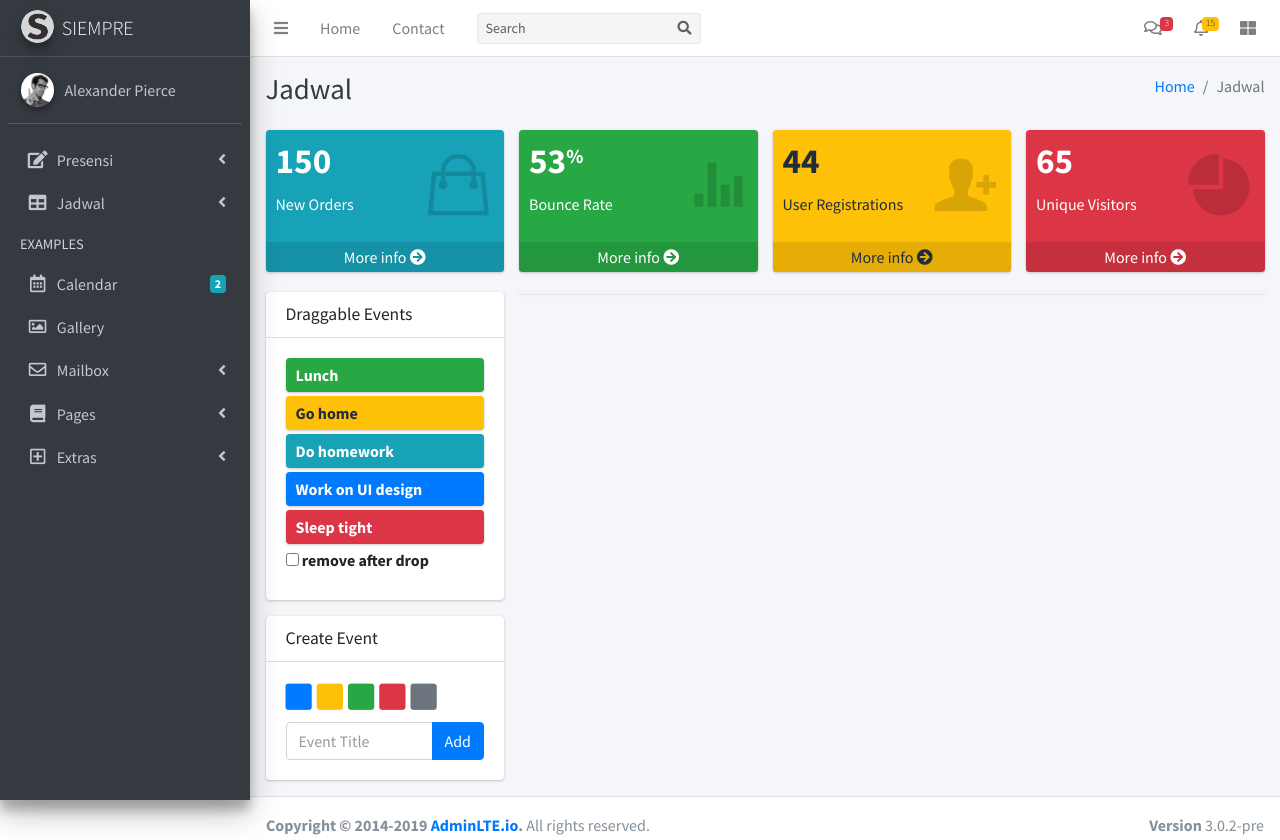
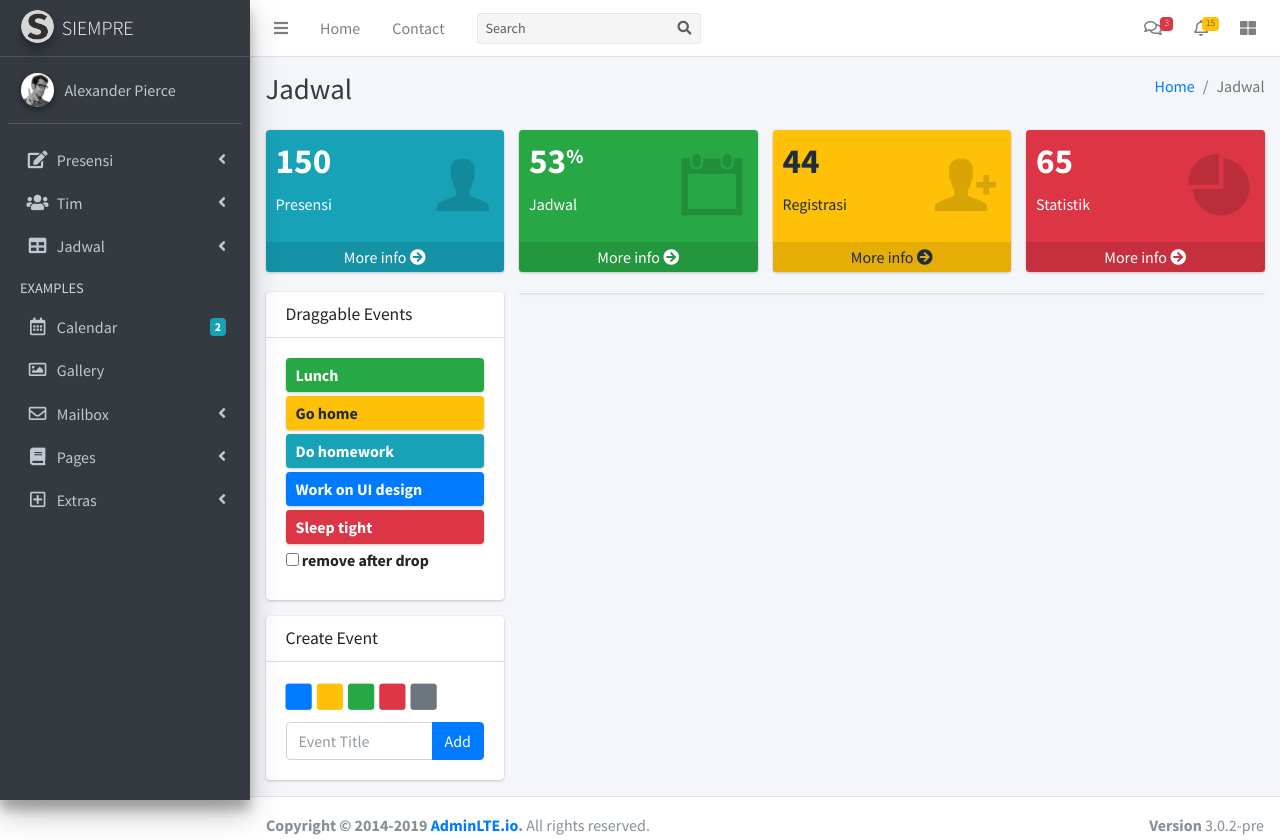
Before and after one commit to agungxpratama/ioc-r3, a CodeIgniter app: the page made by application/views/jadwal/dashboard.php in a window 1280 px wide. Shown: the top 840 px of the page. Run offline with CodeIgniter, Linux system fonts and the light colour scheme; some libraries are stand-ins or nearby versions.

Commit message:
update tim dan widget keterangan

```diff
--- a/application/views/admin/_patrials/admin_sidebar.php
+++ b/application/views/admin/_patrials/admin_sidebar.php
@@ -76,6 +76,7 @@
               </li>
             </ul>
           </li>
+
           <li class="nav-item has-treeview">
             <a href="#" class="nav-link">
               <i class="nav-icon fas fa-edit"></i>
@@ -105,6 +106,37 @@
               </li>
             </ul>
           </li>
+          <!-- inputan menu -->
+          <li class="nav-item has-treeview">
+            <a href="#" class="nav-link">
+              <i class="nav-icon fas fa-users"></i>
+              <p>
+                Tim
+                <i class="fas fa-angle-left right"></i>
+              </p>
+            </a>
+            <ul class="nav nav-treeview">
+              <li class="nav-item">
+                <a href="<?php echo site_url('index.php/admin/admin_input_presensi/') ?>" class="nav-link">
+                  <i class="far fa-circle nav-icon"></i>
+                  <p>Input Tim</p>
+                </a>
+              </li>
+              <li class="nav-item">
+                <a href="<?php echo site_url('index.php/admin/admin_lihat_kehadiran/') ?>" class="nav-link">
+                  <i class="far fa-circle nav-icon"></i>
+                  <p>Lihat Daftar Tim</p>
+                </a>
+              </li>
+              <li class="nav-item">
+                <a href="pages/forms/editors.html" class="nav-link">
+                  <i class="far fa-circle nav-icon"></i>
+                  <p>Jadwal Kerja Tim</p>
+                </a>
+              </li>
+            </ul>
+          </li>
+          <!-- tambah -->
           <li class="nav-item has-treeview">
             <a href="#" class="nav-link">
               <i class="nav-icon fas fa-table"></i>
--- a/application/views/jadwal/dashboard.php
+++ b/application/views/jadwal/dashboard.php
@@ -39,67 +39,9 @@
       <div class="container-fluid">
         <!-- Small boxes (Stat box) -->
         <div class="row">
-          <div class="col-lg-3 col-6">
-            <!-- small box -->
-            <div class="small-box bg-info">
-              <div class="inner">
-                <h3>150</h3>
+        </div>
+        <?php $this->load->view("widget_keterangan") ?>
 
-                <p>New Orders</p>
-              </div>
-              <div class="icon">
-                <i class="ion ion-bag"></i>
-              </div>
-              <a href="#" class="small-box-footer">More info <i class="fas fa-arrow-circle-right"></i></a>
-            </div>
-          </div>
-          <!-- ./col -->
-          <div class="col-lg-3 col-6">
-            <!-- small box -->
-            <div class="small-box bg-success">
-              <div class="inner">
-                <h3>53<sup style="font-size: 20px">%</sup></h3>
-
-                <p>Bounce Rate</p>
-              </div>
-              <div class="icon">
-                <i class="ion ion-stats-bars"></i>
-              </div>
-              <a href="#" class="small-box-footer">More info <i class="fas fa-arrow-circle-right"></i></a>
-            </div>
-          </div>
-          <!-- ./col -->
-          <div class="col-lg-3 col-6">
-            <!-- small box -->
-            <div class="small-box bg-warning">
-              <div class="inner">
-                <h3>44</h3>
-
-                <p>User Registrations</p>
-              </div>
-              <div class="icon">
-                <i class="ion ion-person-add"></i>
-              </div>
-              <a href="#" class="small-box-footer">More info <i class="fas fa-arrow-circle-right"></i></a>
-            </div>
-          </div>
-          <!-- ./col -->
-          <div class="col-lg-3 col-6">
-            <!-- small box -->
-            <div class="small-box bg-danger">
-              <div class="inner">
-                <h3>65</h3>
-
-                <p>Unique Visitors</p>
-              </div>
-              <div class="icon">
-                <i class="ion ion-pie-graph"></i>
-              </div>
-              <a href="#" class="small-box-footer">More info <i class="fas fa-arrow-circle-right"></i></a>
-            </div>
-          </div>
-          <!-- ./col -->
-        </div>
         <!-- /.row -->
         <!-- Main row -->
         <div class="row">
--- /dev/null
+++ b/application/views/widget_keterangan.php
@@ -0,0 +1,63 @@
+<div class="row">
+          <div class="col-lg-3 col-6">
+            <!-- small box -->
+            <div class="small-box bg-info">
+              <div class="inner">
+                <h3>150</h3>
+
+                <p>Presensi</p>
+              </div>
+              <div class="icon">
+                <i class="ion ion-person"></i>
+              </div>
+              <a href="#" class="small-box-footer">More info <i class="fas fa-arrow-circle-right"></i></a>
+            </div>
+          </div>
+          <!-- ./col -->
+          <div class="col-lg-3 col-6">
+            <!-- small box -->
+            <div class="small-box bg-success">
+              <div class="inner">
+                <h3>53<sup style="font-size: 20px">%</sup></h3>
+
+                <p>Jadwal</p>
+              </div>
+              <div class="icon">
+                <i class="ion ion-calendar"></i>
+              </div>
+              <a href="<?php echo site_url('index.php/jadwal'); ?>" class="small-box-footer">More info <i class="fas fa-arrow-circle-right"></i></a>
+            </div>
+          </div>
+          <!-- ./col -->
+          <div class="col-lg-3 col-6">
+            <!-- small box -->
+            <div class="small-box bg-warning">
+              <div class="inner">
+                <h3>44</h3>
+
+                <p>Registrasi</p>
+              </div>
+              <div class="icon">
+                <i class="ion ion-person-add"></i>
+              </div>
+              <a href="#" class="small-box-footer">More info <i class="fas fa-arrow-circle-right"></i></a>
+            </div>
+          </div>
+          <!-- ./col -->
+          <div class="col-lg-3 col-6">
+            <!-- small box -->
+            <div class="small-box bg-danger">
+              <div class="inner">
+                <h3>65</h3>
+
+                <p>Statistik</p>
+              </div>
+              <div class="icon">
+                <i class="ion ion-pie-graph"></i>
+              </div>
+              <a href="#" class="small-box-footer">More info <i class="fas fa-arrow-circle-right"></i></a>
+            </div>
+          </div>
+          <!-- ./col -->
+        </div>
+        <!-- /.row -->
```
Also changed, not shown: application/controllers/Tim.php (added, +19 -0 lines), application/views/tim/dashboard.php (added, +73 -0 lines).
